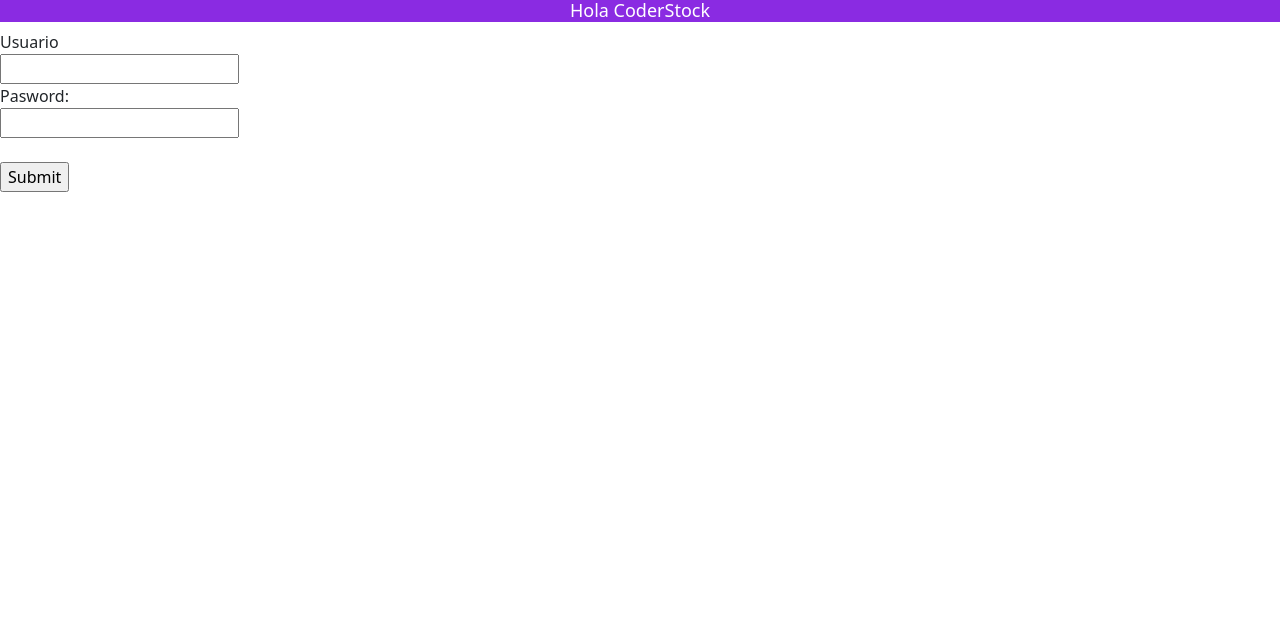
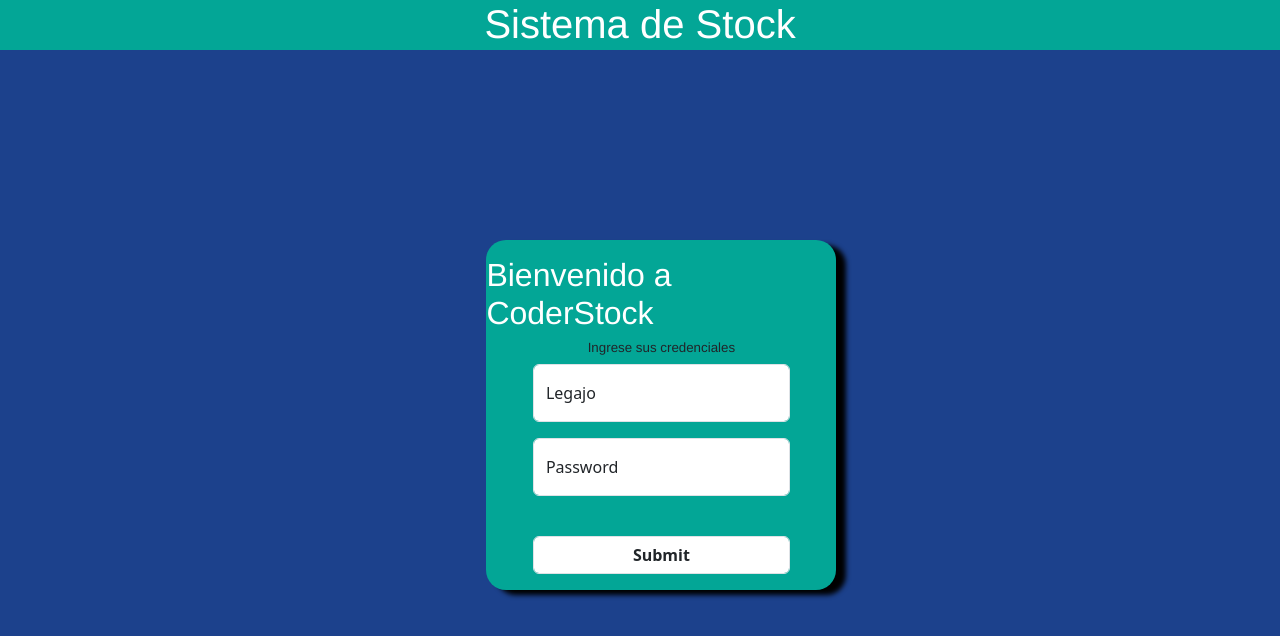
Before and after one commit to Guyito/DesarrolloBackend, a plain HTML site: page index.html in a window 1280 px wide. Drawn offline with nearby package versions, Linux system fonts and the light colour scheme; some packages are replaced by stand-ins of ours; a script that the page names is missing.

Commit message:
terceraentrega0203

```diff
--- a/css/styles.css
+++ b/css/styles.css
@@ -1,12 +1,57 @@
 
+* {
+    margin: 0;
+    padding: 0;
+}
 
 h1 {
-    background-color: blueviolet;
     color: white;
-    font-size: large;
     text-align: center;
+    font-family: 'Franklin Gothic Medium', 'Arial Narrow', Arial, sans-serif;
+
+}
+
+h2 {
+    color: white;
+    font-family: 'Franklin Gothic Medium', 'Arial Narrow', Arial, sans-serif;
+}
+h3 {
+    text-align: left;
+    font-size: smaller;
+    font-family: 'Franklin Gothic Medium', 'Arial Narrow', Arial, sans-serif;
 }
 
 a {
     background-color: greenyellow;
 }
+
+body {
+    background-color: #1C418C;
+    margin: 0 auto;
+
+}
+
+header {
+    height: 50px;
+    align-items: center;
+    background-color: #03A696
+}
+
+
+.contenedorForm {
+    padding: auto;
+    background-color: #03A696;
+    height: 350px;
+    width: 350px;
+    box-shadow: 10px 5px 5px black;
+    position: absolute;
+    top: 30%;
+    left: 38%;
+    display: flex;
+    flex-wrap: wrap;
+    flex-direction: column;
+
+    justify-content: center;
+    align-items: center;
+    border-radius: 20px;
+}
--- a/index.html
+++ b/index.html
@@ -5,40 +5,45 @@
     <meta name="viewport" content="width=device-width, initial-scale=1">
     <link href="https://cdn.jsdelivr.net/npm/bootstrap@5.3.2/dist/css/bootstrap.min.css" rel="stylesheet" integrity="sha384-T3c6CoIi6uLrA9TneNEoa7RxnatzjcDSCmG1MXxSR1GAsXEV/Dwwykc2MPK8M2HN" crossorigin="anonymous"> <!-- LINK AL CDN BOOTSTRAP 5-->
     <script src="https://cdn.jsdelivr.net/npm/bootstrap@5.3.2/dist/js/bootstrap.bundle.min.js" integrity="sha384-C6RzsynM9kWDrMNeT87bh95OGNyZPhcTNXj1NW7RuBCsyN/o0jlpcV8Qyq46cDfL" crossorigin="anonymous"></script> <!-- SCRIP AL CDN BOOTSTRAP 5-->
+    <script src="https://cdn.jsdelivr.net/npm/sweetalert2@11"></script> <!-- LINK A SWEETALERT-->
     <link rel="stylesheet" href="./css/styles.css"> <!-- LINK AL CSS-->
 
     <title>CoderStock</title>
 
 </head>
 
-<header>
-    <h1>Hola CoderStock</h1>
-</header>
 <body>
+    <header>
+        <h1>Sistema de Stock</h1>
+    </header>
 
-    <form action="./pages/home.html">
+    <div class="contenedorForm">
+        <h2>Bienvenido a CoderStock</h2>
+        <h3>Ingrese sus credenciales</h3>
+        <form action="./pages/home.html">
 
-        <label for="fname">Usuario</label><br>
-        <input type="text" id="fname" name="fname"><br>
-        <label for="lname">Pasword:</label><br>
-        <input type="text" id="lname" name="lname">
-        <br><br>
-        <input type="submit" value="Submit">
+            <div class="form-floating mb-3">
+                <input text="Legajo" class="form-control" id="floatingInput" placeholder="">
+                <label for="floatingInput">Legajo</label>
+            </div>
+            <div class="form-floating mb-3">
+                <input type="password" class="form-control" id="floatingPassword" placeholder="Password">
+                <label for="floatingPassword">Password</label>
+            </div>
+            <br>
+            <input type="submit" value="Submit" class="form-control" style="font-weight: 650;">
+        </form>
+    </div>
 
-    </form>
     <!-- <button id="btn">hacer click</button>
     <button id ="cambiarColor">cambiar color</button> -->
 
     <!-- <input type="text" id="campoTexto"> -->
 
-    <main>
-    <section>
-        <form action=""></form>
-    </section>
 
-    <canvas id="pizarrita" width="400px" height="200px"></canvas>
-
-</main>
+<!-- SCRIPTS-->
 <script src="./js/index.js"></script><!-- LINK AL JS-->
+<script src="
+https://cdn.jsdelivr.net/npm/luxon@3.4.4/build/global/luxon.min.js"></script>
 </body>
 </html>
--- a/js/index.js
+++ b/js/index.js
@@ -248,3 +248,7 @@ const btn = document.getElementById("btn");
 // campoTexto.onkeyup = ()=>{
 //     console.log ("soltaste una tecla")
 // }
+
+const DateTime = luxon.DateTime;
+const navidad = DateTime(2014,12,24,12,12);
+console.log(navidad)
```
Also changed, not shown: pages/home.html (+2 -1 lines).
